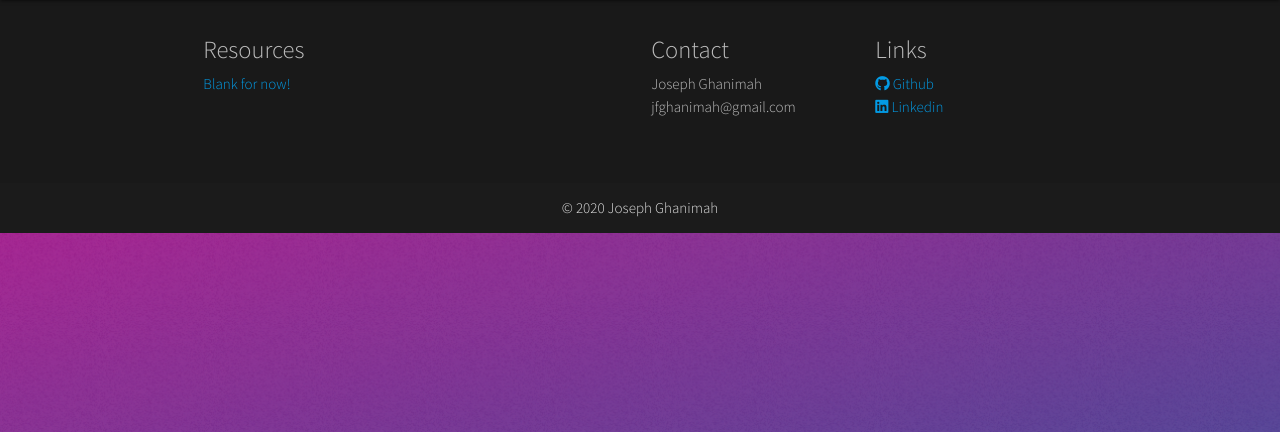
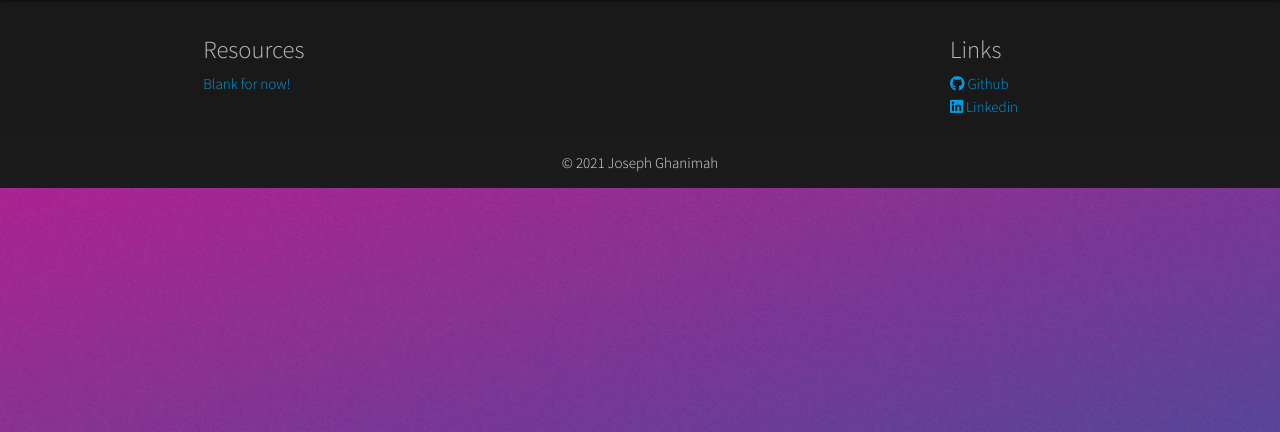
Before and after one commit to Jfghanimah/josephghanimah.com, a Flask app: template app/templates/base.html in a window 1280 px wide. Shown: the part 64-496 px from the top of the page. Run offline with Flask 2, Linux system fonts and the light colour scheme; the template is opened without the code that fills it, so the values that code supplies are empty; some libraries are stand-ins or nearby versions.

Commit message:
removed email and changed year on cr

```diff
--- a/app/templates/base.html
+++ b/app/templates/base.html
@@ -110,22 +110,13 @@
         <div class="container">
           <div class="row">
 
-            <div class="col l6 s12">
+            <div class="col l10 s12">
               <h5 class="grey-text text-lighten-1">Resources</h5>
               <ul>
                 <li><a class="" href="#">Blank for now!</a></li>
               </ul>
             </div>
-            <div class="col l3 s12">
-              <h5 class="grey-text text-lighten-1">Contact</h5>
-              <ul>
-                <li class="grey-text text-lighten-1">Joseph Ghanimah</li>
-                <li class="grey-text text-lighten-1">jfghanimah@gmail.com</li>
-                <br>
-                <br>
-              </ul>
-            </div>
-            <div class="col l3 s12">
+            <div class="col l2 s12">
               <h5 class="grey-text text-lighten-1">Links</h5>
               <ul>
                 <li><a class="" href="https://github.com/Jfghanimah" target="_blank">
@@ -138,7 +129,7 @@
         </div>
         <div style="text-align:center;" class="footer-copyright">
           <div style="text-align:center;" class="container grey-text text-lighten-2">
-            <p> © 2020 Joseph Ghanimah</p>
+            <p> © 2021 Joseph Ghanimah</p>
           </div>
         </div>
       </footer>
```
